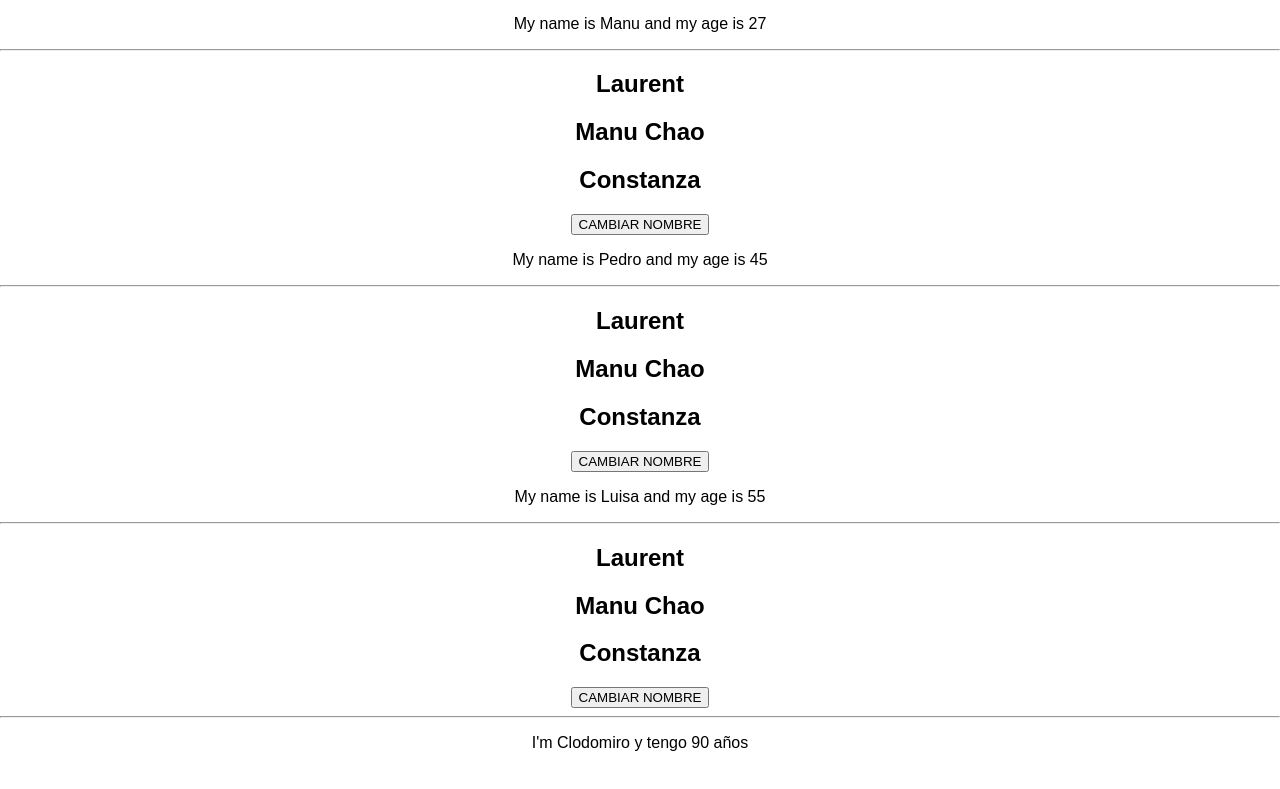
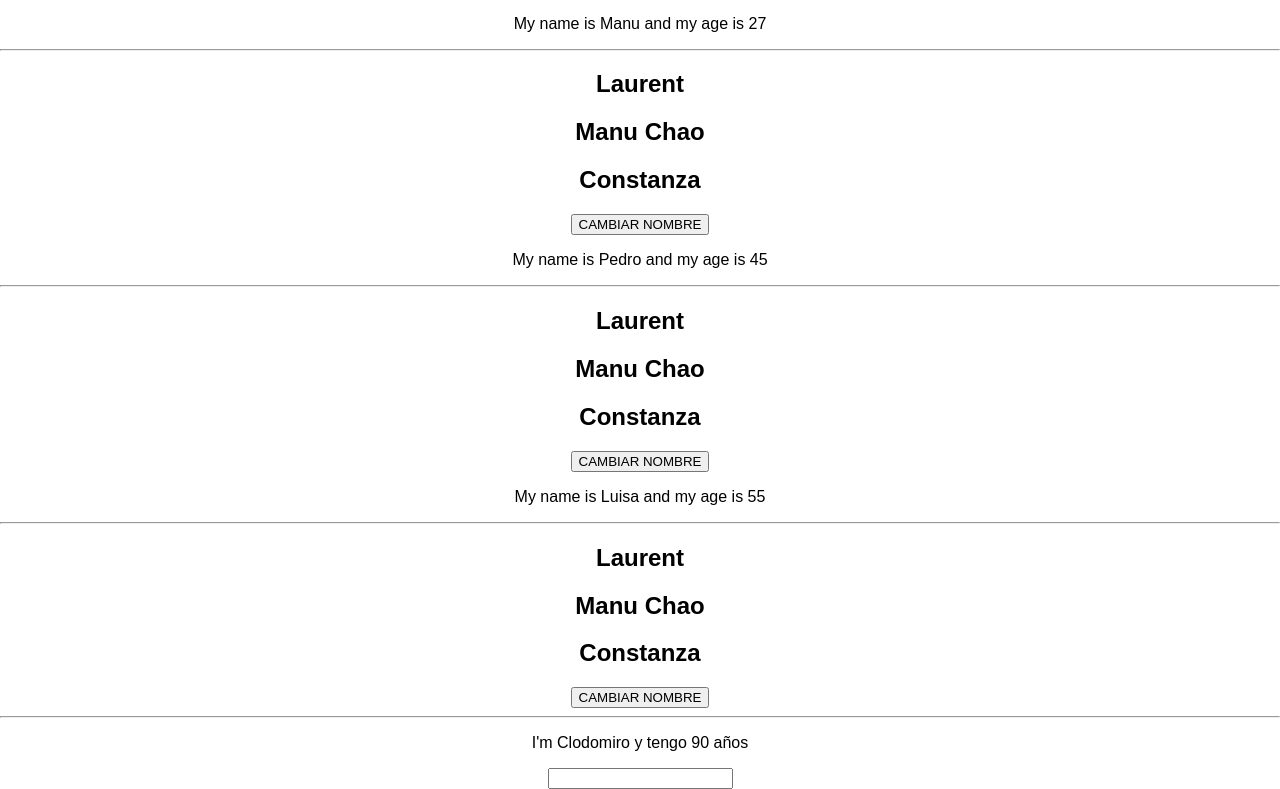
Before and after one commit to axelobscura/REACT-COMPLETE-GUIDE, a React (Create React App) app: page / in a window 1280 px wide. Shown: the part 373-1162 px from the top of the page. Before the commit the page ends 1141 px from the top, so only its background shows below. Built offline with nearby package versions, Linux system fonts and the light colour scheme.

Commit message:
Input Fields
Two way data binding

```diff
--- a/src/App.js
+++ b/src/App.js
@@ -25,6 +25,16 @@ class App extends Component {
     })
   }
 
+  namedChangedHandler = (event) => {
+    this.setState({
+      persons: [
+        { name: 'Axel', age: 35},
+        { name: event.target.value, age: 43},
+        { name: 'Constanza', age: 39}
+      ]
+    })
+  }
+
   render() {
     return (
       <div className="App">
@@ -35,7 +45,7 @@ class App extends Component {
         <Person name="Pedro" age="45" />
         <Person name="Luisa" age="55" />
         <hr/>
-        <Personas nombre="Clodomiro" edad="90" click={this.switchNameHandler.bind(this, 'Zarapatreado')} />
+        <Personas nombre="Clodomiro" edad="90" click={this.switchNameHandler.bind(this, 'Zarapatreado')} changed={this.namedChangedHandler} />
       </div>
     );
   }
--- a/src/Person/Person.js
+++ b/src/Person/Person.js
@@ -11,8 +11,6 @@ const Person = (props) => {
   });
 
   const [otherState, setOtherState] = useState('Some other Value!!!!');
-
-  console.log(otherState, setOtherState);
 
   const cambiarNombreHandler = () => {
     setPersonasState({
--- a/src/Personas/Personas.js
+++ b/src/Personas/Personas.js
@@ -5,6 +5,7 @@ const Personas = (props) => {
     <div>
       <p onClick={props.click}>I'm {props.nombre} y tengo {props.edad} años</p>
       <p>{props.children}</p>
+      <input type="text" onChange={props.changed} value={props.name} />
     </div>
   )
 }
```
